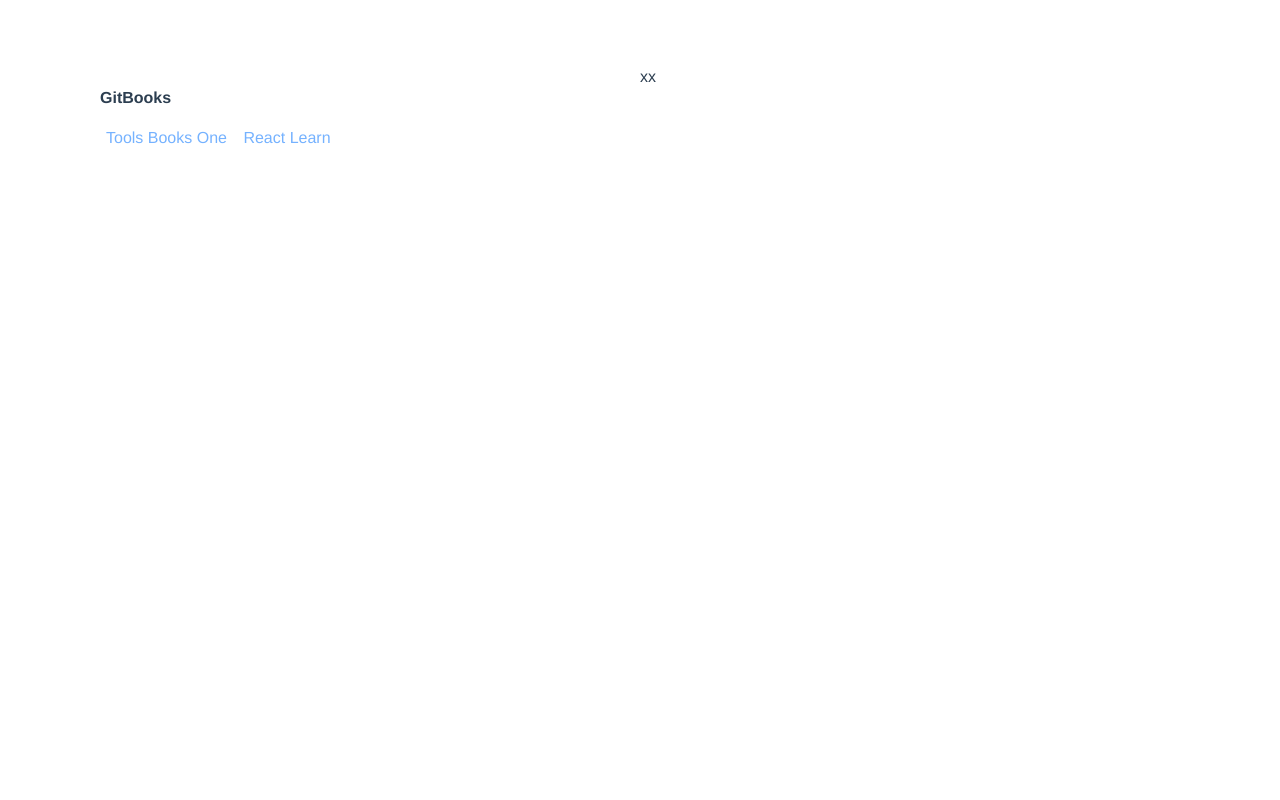
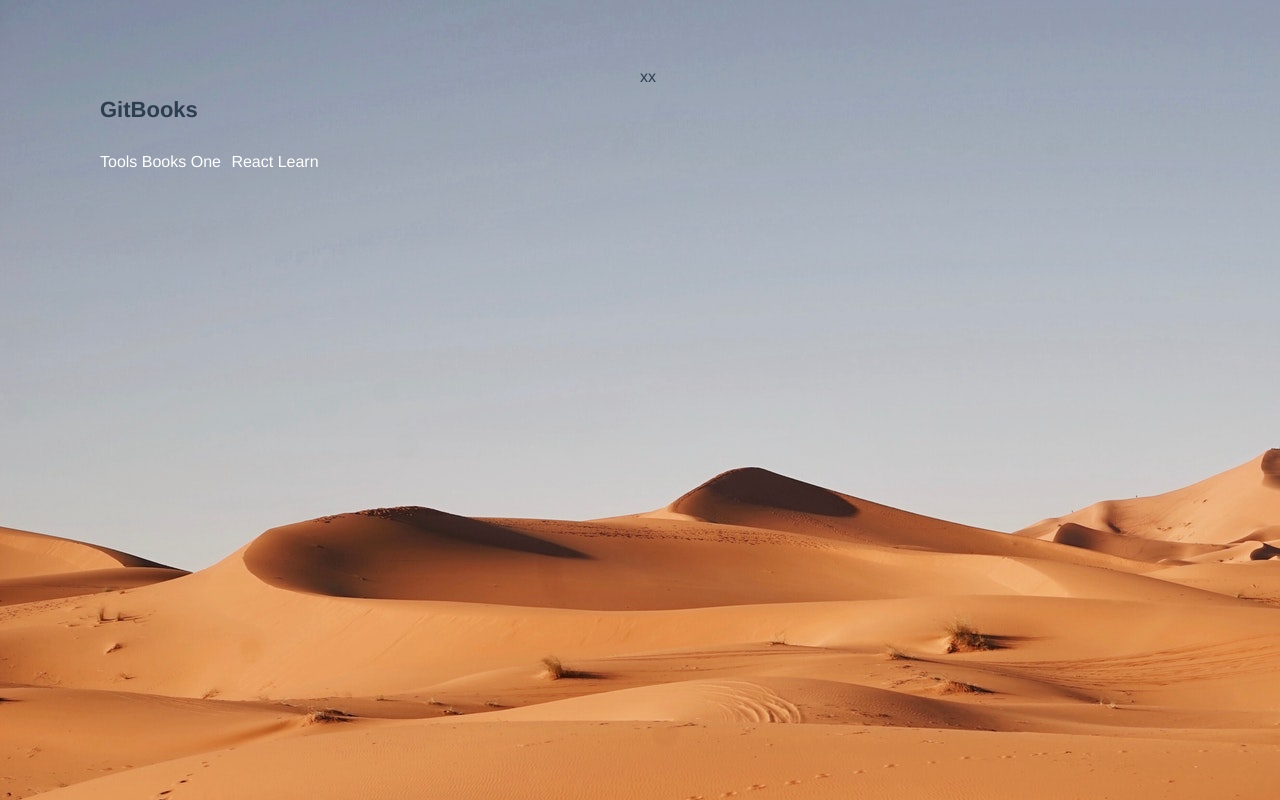
Before and after one commit to AjiMIde/key-main, a Vue app: page /#/ in a window 1280 px wide. Built offline with nearby package versions, Linux system fonts and the light colour scheme.

Commit message:
Add a backgroud and some style

```diff
--- a/src/App.vue
+++ b/src/App.vue
@@ -9,6 +9,9 @@
 </template>
 
 <style lang="scss">
+  html {
+    background-image: url('assets/photo-1489573280374-2e193c63726c.jpg');
+  }
   #app {
     font-family: 'Avenir', Helvetica, Arial, sans-serif;
     -webkit-font-smoothing: antialiased;
@@ -26,6 +29,7 @@
       color: #2c3e50;
       &.router-link-exact-active {
         color: #42b983;
+        /*color: #fff;*/
       }
     }
   }
--- a/src/views/Home.vue
+++ b/src/views/Home.vue
@@ -41,12 +41,18 @@ export default {
   .home {
     text-align: left;
     .nav-l-title {
+      font-size: 22px;
     }
     .nav-l-item {
       a {
-        color: #75b2ff;
+        /*color: #75b2ff;*/
+        color: #fff;
         text-decoration: none;
-        padding: 4px 6px;
+        padding: 4px 6px 4px 0;
+        &:hover {
+          text-shadow: 0px 0px 6px #e8e8e8;
+          transition: all .3s;
+        }
       }
     }
   }
```
Also changed, not shown: src/assets/photo-1489573280374-2e193c63726c.jpg (added), 7 other files (tests, documents, lock files or other folders).
